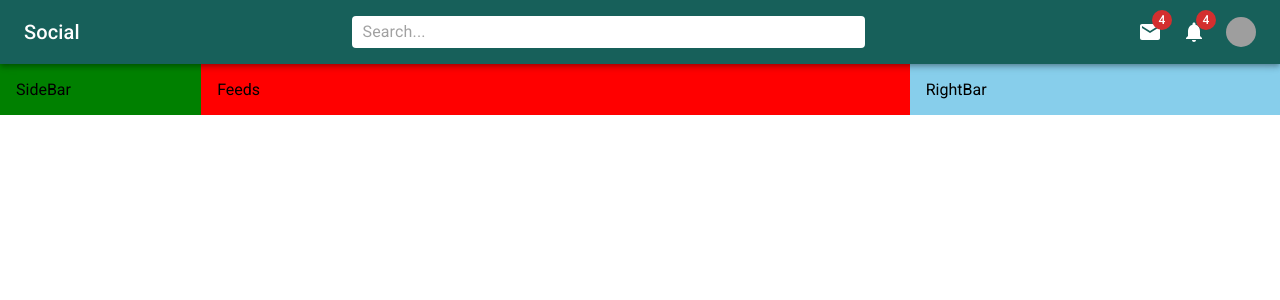
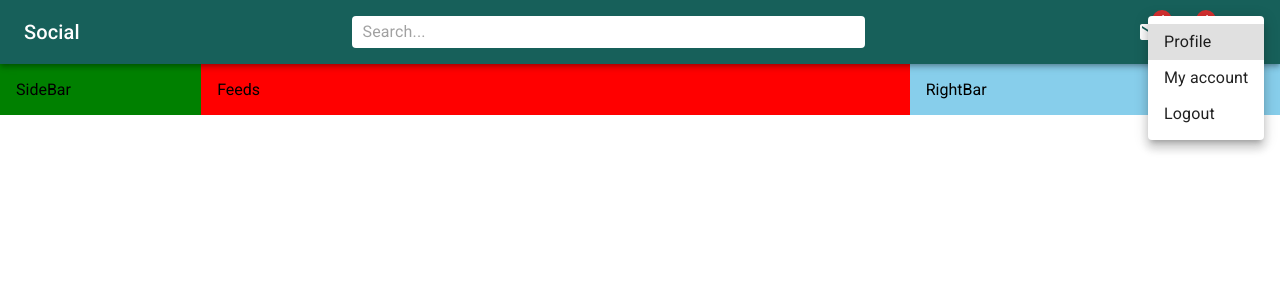
Before and after one commit to Hamza405/Social-Media, a React (Create React App) app: page / in a window 1280 px wide. Both pictures are taken after a click on the element 1240 px from the left and 32 px from the top of the page. Shown: the top 300 px of the page. Built offline with nearby package versions, Linux system fonts and the light colour scheme; grey boxes are pictures that could not be loaded.

Commit message:
appbar menu

```diff
--- a/src/components/NavBar.jsx
+++ b/src/components/NavBar.jsx
@@ -1,5 +1,13 @@
 import React from "react";
-import { AppBar, InputBase, Typography, Badge, Avatar } from "@mui/material";
+import {
+  AppBar,
+  InputBase,
+  Typography,
+  Badge,
+  Avatar,
+  Menu,
+  MenuItem,
+} from "@mui/material";
 import {
   SearchBoxStyle,
   ToolBarStyle,
@@ -7,8 +15,11 @@
   MobileActionsStyle,
 } from "../styles/NavBatStyles";
 import { Android, Mail, Notifications } from "@mui/icons-material";
+import { useState } from "react";
 
 const NavBar = () => {
+  const [openMenu, setOpenMenu] = useState(false);
+  const openMenuHandler = () => setOpenMenu(true);
   return (
     <AppBar position="sticky">
       <ToolBarStyle>
@@ -27,11 +38,12 @@
             <Notifications />
           </Badge>
           <Avatar
+            onClick={openMenuHandler}
             sx={{ width: 30, height: 30 }}
             src="https://cdn.pixabay.com/photo/2013/07/13/10/07/man-156584__340.png"
           />
         </ActionsStyle>
-        <MobileActionsStyle>
+        <MobileActionsStyle onClick={openMenuHandler}>
           <Avatar
             sx={{ width: 30, height: 30 }}
             src="https://cdn.pixabay.com/photo/2013/07/13/10/07/man-156584__340.png"
@@ -39,6 +51,24 @@
           <Typography variant="h6">Hamza</Typography>
         </MobileActionsStyle>
       </ToolBarStyle>
+      <Menu
+        id="demo-positioned-menu"
+        aria-labelledby="demo-positioned-button"
+        open={openMenu}
+        onClose={() => setOpenMenu(false)}
+        anchorOrigin={{
+          vertical: "top",
+          horizontal: "right",
+        }}
+        transformOrigin={{
+          vertical: "top",
+          horizontal: "left",
+        }}
+      >
+        <MenuItem>Profile</MenuItem>
+        <MenuItem>My account</MenuItem>
+        <MenuItem>Logout</MenuItem>
+      </Menu>
     </AppBar>
   );
 };
```
